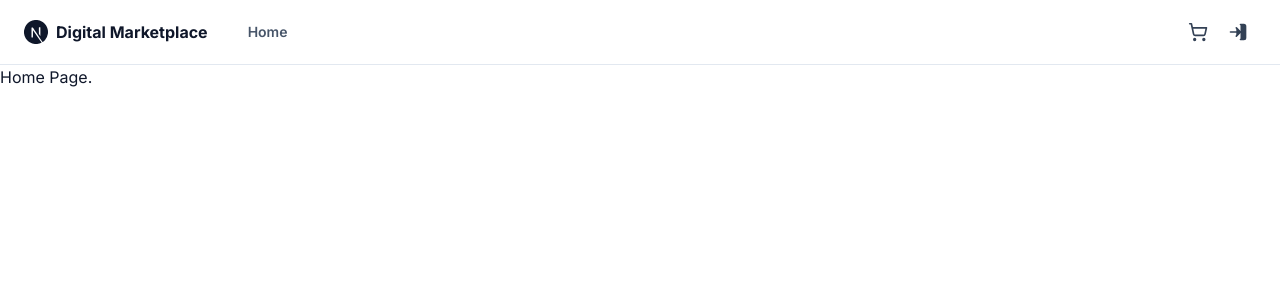
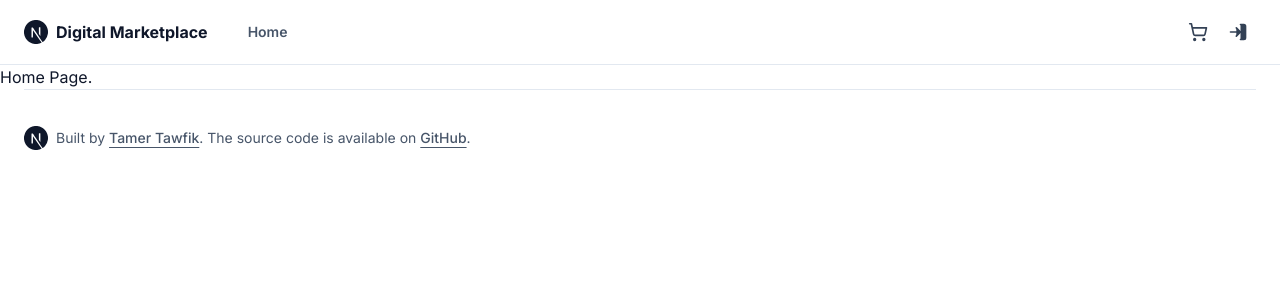
Before and after one commit to TamerTawfik/e-commerce-nextjs-tailwindcss, a Next.js app: page / in a window 1280 px wide. Shown: the top 300 px of the page. Built offline with nearby package versions, Linux system fonts and the light colour scheme.

Commit message:
Added: Site Footer and Fonts Components

```diff
--- /dev/null
+++ b/components/fonts.tsx
@@ -0,0 +1,31 @@
+"use client"
+
+import {
+    JetBrains_Mono as FontMono,
+    Inter as FontSans,
+} from "@next/font/google"
+
+const fontSans = FontSans({
+    subsets: ["latin"],
+    variable: "--font-sans",
+    display: "swap",
+})
+
+const fontMono = FontMono({
+    subsets: ["latin"],
+    variable: "--font-mono",
+    display: "swap",
+})
+
+export function Fonts() {
+    return (
+        <>
+            <style jsx global>{`
+				:root {
+					--font-sans: ${fontSans.style.fontFamily};
+					--font-mono: ${fontMono.style.fontFamily};
+				}
+			`}</style>
+        </>
+    )
+}
--- a/components/layout.tsx
+++ b/components/layout.tsx
@@ -1,6 +1,7 @@
 import Head from 'next/head'
 import { siteConfig } from '@/config/site'
 import { SiteHeader } from '@/components/site-header'
+import { SiteFooter } from '@/components/site-footer'
 
 interface LayoutProps {
     children: React.ReactNode
@@ -19,6 +20,7 @@ export default function Layout({ title, children }: LayoutProps) {
             </Head>
             <SiteHeader />
             <main>{children}</main>
+            <SiteFooter />
         </>
     )
 }
--- /dev/null
+++ b/components/site-footer.tsx
@@ -0,0 +1,35 @@
+import { siteConfig } from "@/config/site"
+import { Icons } from "@/components/icons"
+
+export function SiteFooter() {
+    return (
+        <footer className="container">
+            <div className="flex  flex-col items-center justify-between gap-4 border-t border-t-slate-200 py-10 dark:border-t-slate-700 md:h-24 md:flex-row md:py-0">
+                <div className="flex flex-col items-center gap-4 px-8 md:flex-row md:gap-2 md:px-0">
+                    <Icons.logo className="h-6 w-6" />
+                    <p className="text-center text-sm leading-loose text-slate-600 dark:text-slate-400 md:text-left">
+                        Built by{" "}
+                        <a
+                            href={siteConfig.links.twitter}
+                            target="_blank"
+                            rel="noreferrer"
+                            className="font-medium underline underline-offset-4"
+                        >
+                            Tamer Tawfik
+            </a>
+            . The source code is available on{" "}
+                        <a
+                            href={siteConfig.links.github}
+                            target="_blank"
+                            rel="noreferrer"
+                            className="font-medium underline underline-offset-4"
+                        >
+                            GitHub
+            </a>
+            .
+          </p>
+                </div>
+            </div>
+        </footer>
+    )
+}
--- a/config/site.ts
+++ b/config/site.ts
@@ -21,7 +21,7 @@ export const siteConfig: SiteConfig = {
         },
     ],
     links: {
-        twitter: "",
-        github: "",
+        twitter: "http://twitter.com/TamerTawfik_Me",
+        github: "https://github.com/TamerTawfik",
     },
 }
--- a/pages/_app.tsx
+++ b/pages/_app.tsx
@@ -1,24 +1,13 @@
 import type { AppProps } from "next/app"
-import { Inter as FontSans } from "@next/font/google"
+import { Fonts } from '@/components/fonts'
 
 import '@/styles/globals.css'
-
-const fontSans = FontSans({
-  subsets: ["latin"],
-  variable: "--font-sans",
-  display: "swap",
-})
 
 
 export default function App({ Component, pageProps }: AppProps) {
   return (
     <>
-      <style jsx global>{`
-				:root {
-					--font-sans: ${fontSans.style.fontFamily};
-				}
-			`}
-      </style>
+      <Fonts />
       <Component {...pageProps} />
     </>
   )
--- a/tailwind.config.js
+++ b/tailwind.config.js
@@ -14,6 +14,7 @@ module.exports = {
     extend: {
       fontFamily: {
         sans: ["var(--font-sans)", ...fontFamily.sans],
+        mono: ["var(--font-mono)", ...fontFamily.mono],
       },
       keyframes: {
         "accordion-down": {
```
